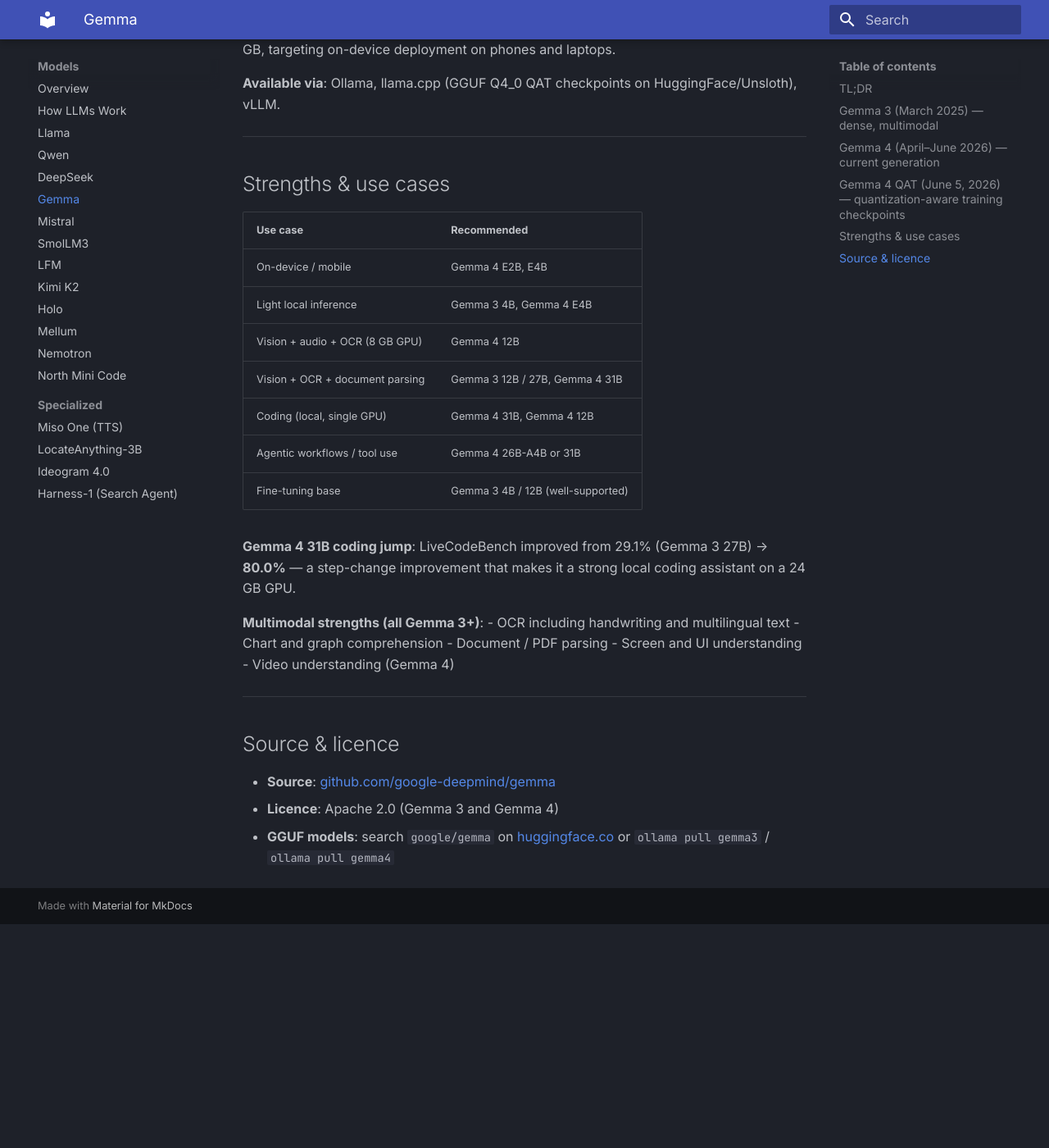
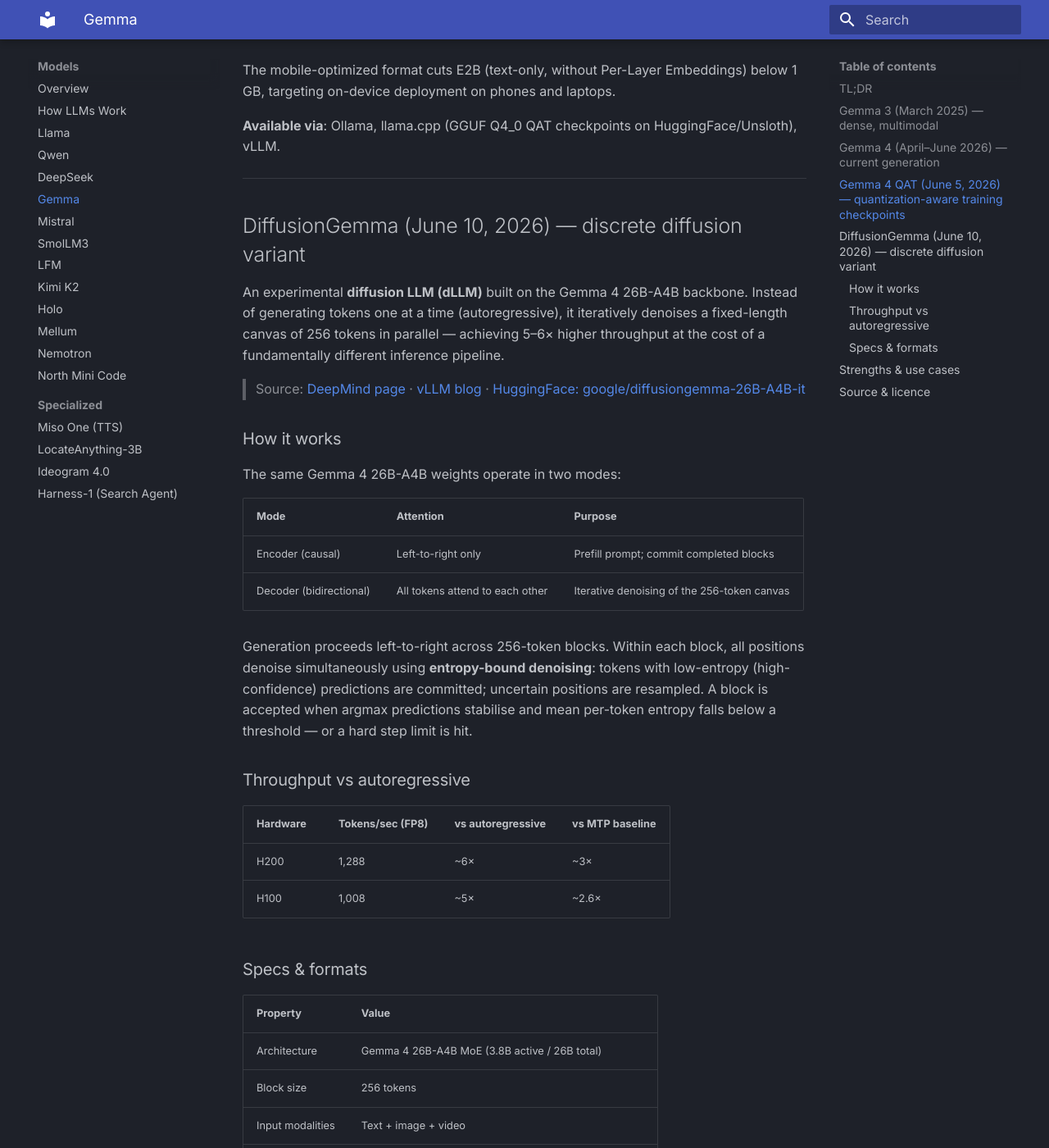
Before and after one commit to t-ballz/ai_local, an MkDocs documentation site: the page built from docs/models/gemma.md, in a window 1280 px wide and 1400 px high, scrolled down 2688 px. Shown: the whole window at 82% size. Built offline with MkDocs 1.6.1 and Material for MkDocs 9.7.7, drawn with Linux system fonts in a browser that asks for light colours; before the commit the page ends 3815 px from its top, so only the background shows below that; some of the changed text lies outside the part shown.

Commit message:
wiki: add DiffusionGemma (Gemma 4 26B-A4B discrete diffusion, Jun 10 2026)
- Discrete diffusion LLM on Gemma 4 26B-A4B backbone (3.8B active)
- 256-token block denoising, entropy-bound commit, bidirectional attention
- 1,008-1,288 tok/s on H100/H200 (5-6x autoregressive)
- vLLM only; FP8/NVFP4; no GGUF

Co-Authored-By: AI

```diff
--- a/docs/models/gemma.md
+++ b/docs/models/gemma.md
@@ -4,7 +4,7 @@
 
 ## TL;DR
 
-Google DeepMind's open-weight family. Gemma 3 (March 2025) brought 128K context and multimodal (text + images) to small models. Gemma 4 (April–June 2026) adds MoE, video understanding, and a massive coding improvement. A new **12B dense** variant (June 3, 2026) fills the gap between the edge models and the 26B MoE with full audio+video+image support and 256K context at ~6.5 GB Q4. Apache 2.0 licence.
+Google DeepMind's open-weight family. Gemma 3 (March 2025) brought 128K context and multimodal (text + images) to small models. Gemma 4 (April–June 2026) adds MoE, video understanding, and a massive coding improvement. A new **12B dense** variant (June 3, 2026) fills the gap between the edge models and the 26B MoE with full audio+video+image support and 256K context at ~6.5 GB Q4. **DiffusionGemma** (June 10, 2026) is an experimental discrete diffusion variant on the 26B-A4B backbone — 5–6× throughput via parallel block generation, vLLM only. Apache 2.0 licence.
 
 ---
 
@@ -70,6 +70,52 @@
 
 ---
 
+## DiffusionGemma (June 10, 2026) — discrete diffusion variant
+
+An experimental **diffusion LLM (dLLM)** built on the Gemma 4 26B-A4B backbone. Instead of generating tokens one at a time (autoregressive), it iteratively denoises a fixed-length canvas of 256 tokens in parallel — achieving 5–6× higher throughput at the cost of a fundamentally different inference pipeline.
+
+> Source: [DeepMind page](https://deepmind.google/models/gemma/diffusiongemma/) · [vLLM blog](https://vllm-project.github.io/2026/06/10/diffusion-gemma) · [HuggingFace: google/diffusiongemma-26B-A4B-it](https://huggingface.co/google/diffusiongemma-26B-A4B-it)
+
+### How it works
+
+The same Gemma 4 26B-A4B weights operate in two modes:
+
+| Mode | Attention | Purpose |
+|------|-----------|---------|
+| Encoder (causal) | Left-to-right only | Prefill prompt; commit completed blocks |
+| Decoder (bidirectional) | All tokens attend to each other | Iterative denoising of the 256-token canvas |
+
+Generation proceeds left-to-right across 256-token blocks. Within each block, all positions denoise simultaneously using **entropy-bound denoising**: tokens with low-entropy (high-confidence) predictions are committed; uncertain positions are resampled. A block is accepted when argmax predictions stabilise and mean per-token entropy falls below a threshold — or a hard step limit is hit.
+
+### Throughput vs autoregressive
+
+| Hardware | Tokens/sec (FP8) | vs autoregressive | vs MTP baseline |
+|----------|-----------------|------------------|----------------|
+| H200 | 1,288 | ~6× | ~3× |
+| H100 | 1,008 | ~5× | ~2.6× |
+
+### Specs & formats
+
+| Property | Value |
+|----------|-------|
+| Architecture | Gemma 4 26B-A4B MoE (3.8B active / 26B total) |
+| Block size | 256 tokens |
+| Input modalities | Text + image + video |
+| Output | Text only |
+| Formats | FP8 (dynamic activations), NVFP4 (Blackwell only) |
+| GGUF | Not available |
+| VRAM | ~18–24 GB quantized (FP8); NVFP4 on RTX 5090/H100 |
+| Inference | vLLM (native dLLM support); RedHatAI hub quantizations |
+| Licence | Apache 2.0 |
+
+!!! warning "Not autoregressive — different inference stack"
+    DiffusionGemma cannot be run with llama.cpp or Ollama. It requires vLLM with native diffusion LLM support. GGUF is not available and is architecturally incompatible with the diffusion decoding loop.
+
+!!! note "Quality vs speed trade-off"
+    The throughput gain comes from parallel block decoding, not quality gains. Quality is roughly on par with the autoregressive Gemma 4 26B-A4B — the point is throughput for high-concurrency serving.
+
+---
+
 ## Strengths & use cases
 
 | Use case | Recommended |
```
